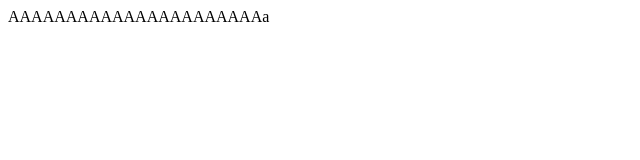
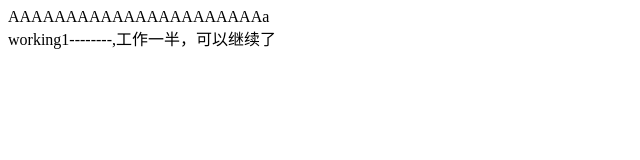
Before and after one commit to Z-turnDai/testdemo, a plain HTML site: page index.html in a window 1280 px wide. Shown: the whole page, without its empty margins (0-640 px from the left). Drawn offline with Linux system fonts and the light colour scheme.

Commit message:
我在working分支新增了功能

```diff
--- a/index.html
+++ b/index.html
@@ -7,7 +7,7 @@
 <body>
 
 <div>AAAAAAAAAAAAAAAAAAAAAAa</div>
-<div></div>
+<div>working1--------,工作一半，可以继续了</div>
 <div></div>
 <script>
     window.alert("你好！")
```
